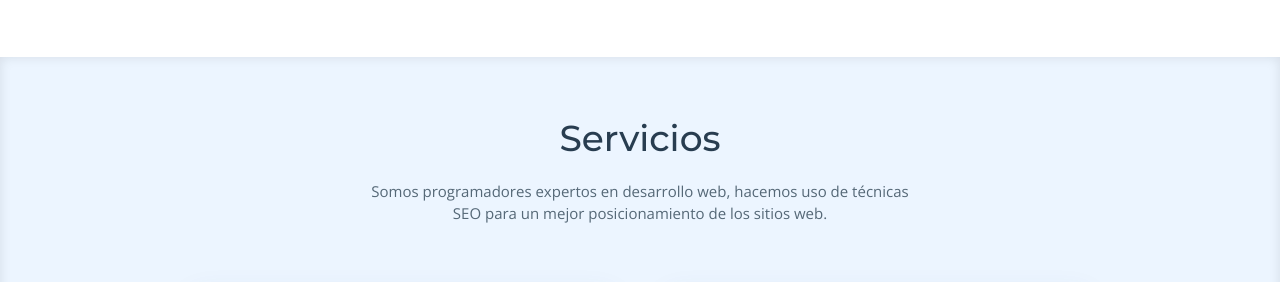
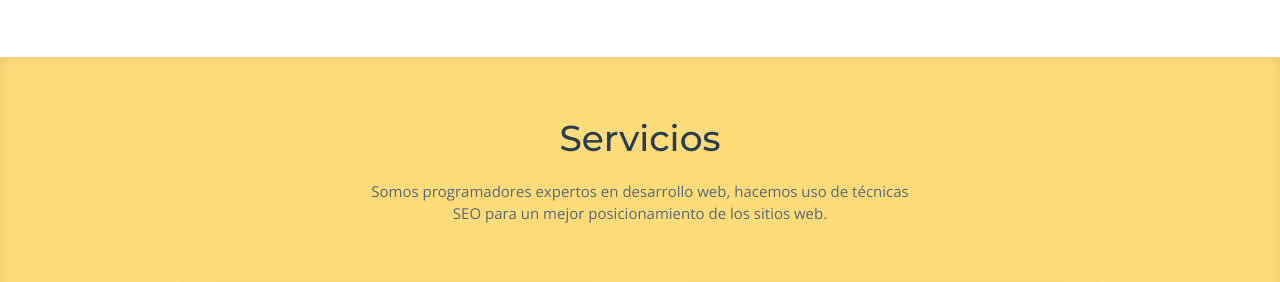
Before and after one commit to Serch25/Economia, a plain HTML site: page index.html in a window 1280 px wide. Shown: the part 2117-2399 px from the top of the page. Drawn offline with nearby package versions, Linux system fonts and the light colour scheme; files whose address does not match are found by name.

Commit message:
Update style.css

```diff
--- a/css/style.css
+++ b/css/style.css
@@ -1,5 +1,5 @@
 /*
-  Theme Name: NewBiz
+  Theme Name: SMARL
   Theme URL: https://bootstrapmade.com/newbiz-bootstrap-business-template/
   Author: BootstrapMade.com
   License: https://bootstrapmade.com/license/
@@ -475,7 +475,7 @@ h6 {
 --------------------------------*/
 
 .section-bg {
-  background: #ecf5ff;
+  background: #ffdb79;
 }
 
 /* About Us Section
```
